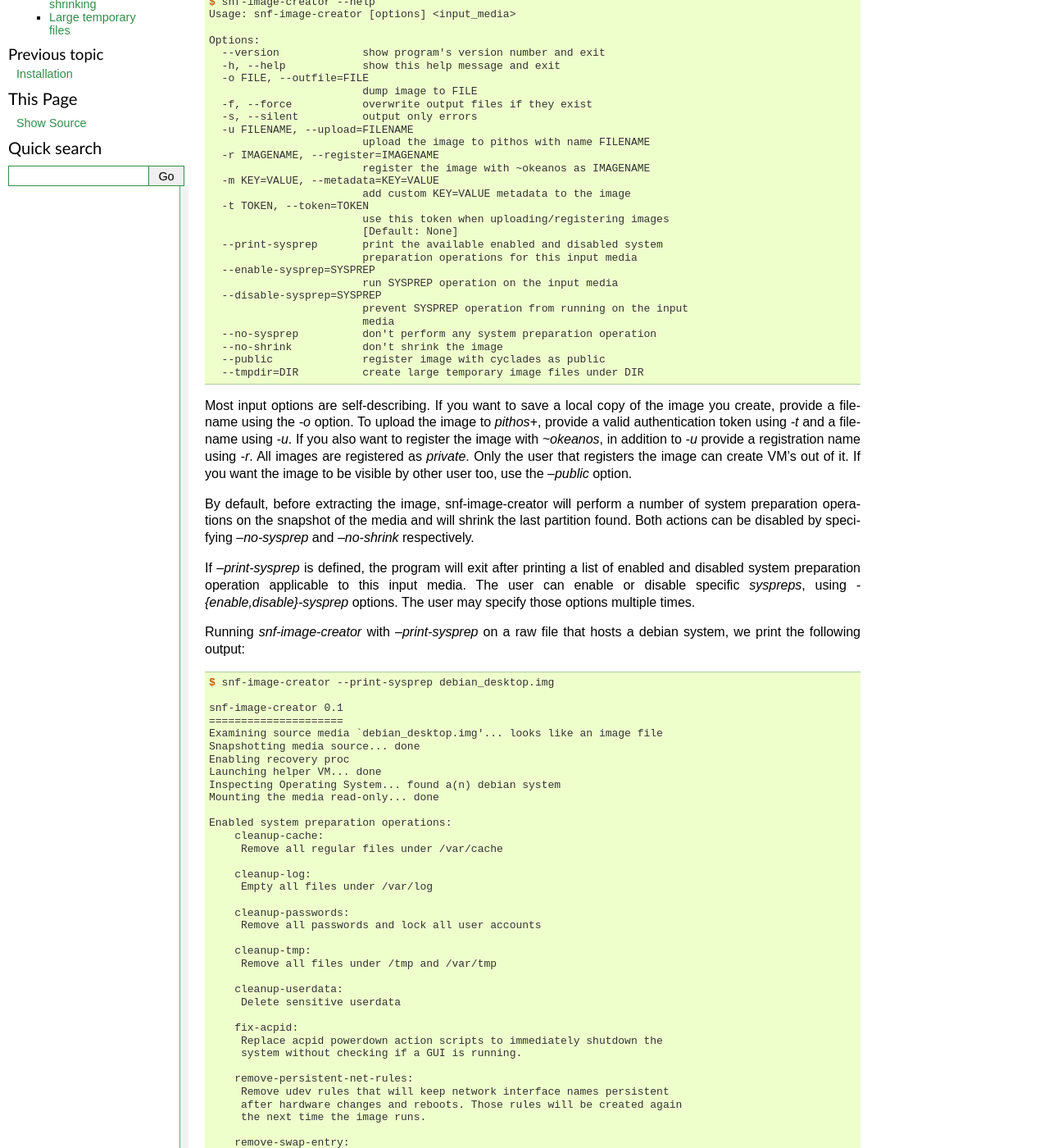
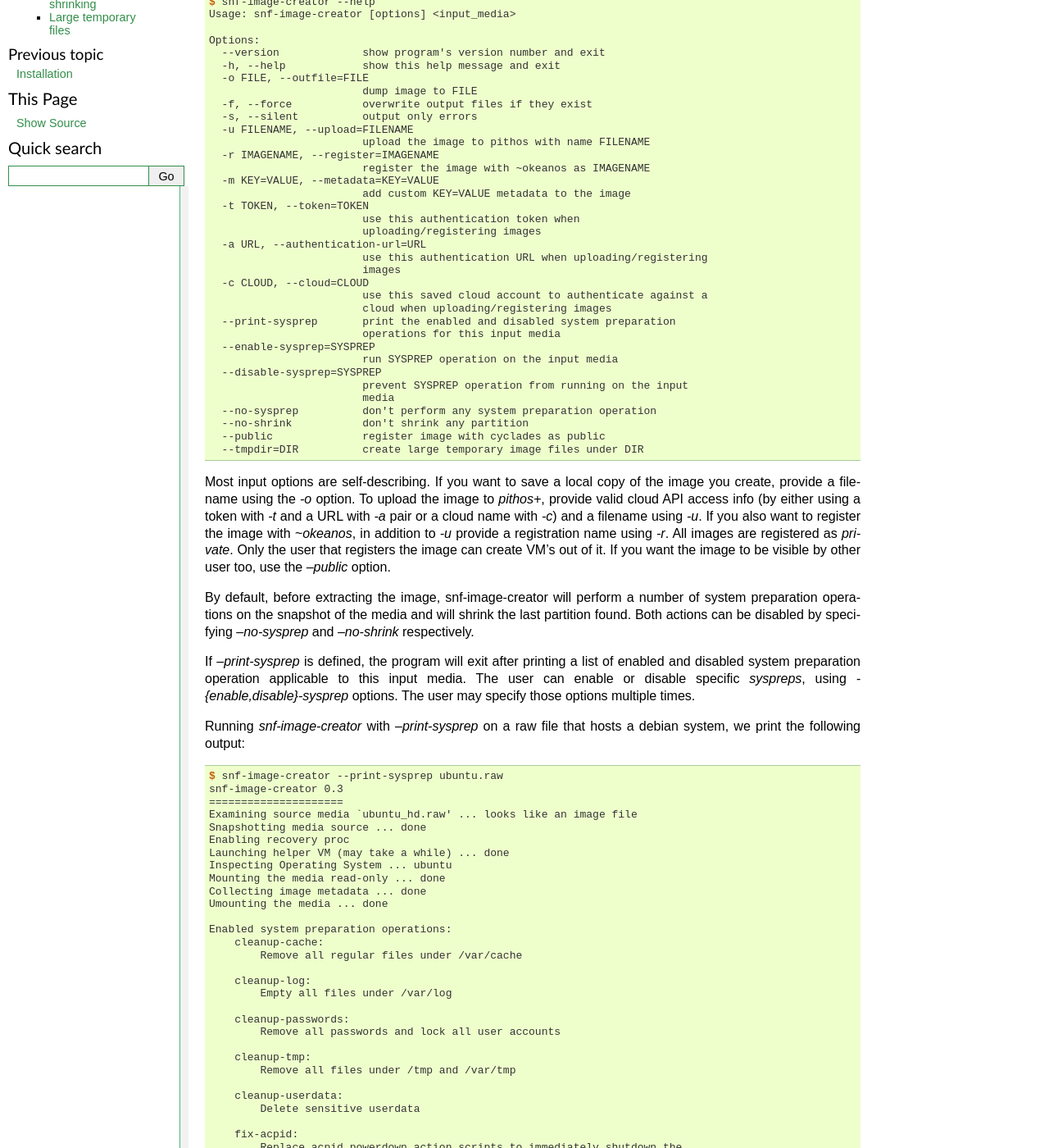
Before and after one commit to grnet/snf-image-creator, a Sphinx documentation site: the page built from docs/usage.rst, in a window 1280 px wide and 1400 px high, scrolled down 349 px. Shown: the whole window at 82% size. Built offline with Sphinx 7.4.7, drawn with Linux system fonts in a browser that asks for light colours; some of the changed text lies outside the part shown.

```diff
--- a/docs/usage.rst
+++ b/docs/usage.rst
@@ -17,40 +17,47 @@
 
 .. code-block:: console
 
- $ snf-image-creator --help
- Usage: snf-image-creator [options] <input_media>
+   $ snf-image-creator --help
+   Usage: snf-image-creator [options] <input_media>
 
- Options:
-   --version             show program's version number and exit
-   -h, --help            show this help message and exit
-   -o FILE, --outfile=FILE
-                         dump image to FILE
-   -f, --force           overwrite output files if they exist
-   -s, --silent          output only errors
-   -u FILENAME, --upload=FILENAME
-                         upload the image to pithos with name FILENAME
-   -r IMAGENAME, --register=IMAGENAME
-                         register the image with ~okeanos as IMAGENAME
-   -m KEY=VALUE, --metadata=KEY=VALUE
-                         add custom KEY=VALUE metadata to the image
-   -t TOKEN, --token=TOKEN
-                         use this token when uploading/registering images
-                         [Default: None]
-   --print-sysprep       print the available enabled and disabled system
-                         preparation operations for this input media
-   --enable-sysprep=SYSPREP
-                         run SYSPREP operation on the input media
-   --disable-sysprep=SYSPREP
-                         prevent SYSPREP operation from running on the input
-                         media
-   --no-sysprep          don't perform any system preparation operation
-   --no-shrink           don't shrink the image
-   --public              register image with cyclades as public
-   --tmpdir=DIR          create large temporary image files under DIR
+   Options:
+     --version             show program's version number and exit
+     -h, --help            show this help message and exit
+     -o FILE, --outfile=FILE
+                           dump image to FILE
+     -f, --force           overwrite output files if they exist
+     -s, --silent          output only errors
+     -u FILENAME, --upload=FILENAME
+                           upload the image to pithos with name FILENAME
+     -r IMAGENAME, --register=IMAGENAME
+                           register the image with ~okeanos as IMAGENAME
+     -m KEY=VALUE, --metadata=KEY=VALUE
+                           add custom KEY=VALUE metadata to the image
+     -t TOKEN, --token=TOKEN
+                           use this authentication token when
+                           uploading/registering images
+     -a URL, --authentication-url=URL
+                           use this authentication URL when uploading/registering
+                           images
+     -c CLOUD, --cloud=CLOUD
+                           use this saved cloud account to authenticate against a
+                           cloud when uploading/registering images
+     --print-sysprep       print the enabled and disabled system preparation
+                           operations for this input media
+     --enable-sysprep=SYSPREP
+                           run SYSPREP operation on the input media
+     --disable-sysprep=SYSPREP
+                           prevent SYSPREP operation from running on the input
+                           media
+     --no-sysprep          don't perform any system preparation operation
+     --no-shrink           don't shrink any partition
+     --public              register image with cyclades as public
+     --tmpdir=DIR          create large temporary image files under DIR
 
 Most input options are self-describing. If you want to save a local copy of
 the image you create, provide a filename using the *-o* option. To upload the
-image to *pithos+*, provide a valid authentication token using *-t* and a
+image to *pithos+*, provide valid cloud API access info (by either using a
+token with *-t* and a URL with *-a* pair or a cloud name with *-c*) and a
 filename using *-u*. If you also want to register the image with *~okeanos*, in
 addition to *-u* provide a registration name using *-r*. All images are
 registered as *private*. Only the user that registers the image can create
@@ -75,61 +82,62 @@
 
 .. code-block:: console
 
-   $ snf-image-creator --print-sysprep debian_desktop.img
-
-   snf-image-creator 0.1
+   $ snf-image-creator --print-sysprep ubuntu.raw
+   snf-image-creator 0.3
    =====================
-   Examining source media `debian_desktop.img'... looks like an image file
-   Snapshotting media source... done
+   Examining source media `ubuntu_hd.raw' ... looks like an image file
+   Snapshotting media source ... done
    Enabling recovery proc
-   Launching helper VM... done
-   Inspecting Operating System... found a(n) debian system
-   Mounting the media read-only... done
+   Launching helper VM (may take a while) ... done
+   Inspecting Operating System ... ubuntu
+   Mounting the media read-only ... done
+   Collecting image metadata ... done
+   Umounting the media ... done
 
    Enabled system preparation operations:
        cleanup-cache:
-   	Remove all regular files under /var/cache
+           Remove all regular files under /var/cache
 
        cleanup-log:
-   	Empty all files under /var/log
+           Empty all files under /var/log
 
        cleanup-passwords:
-   	Remove all passwords and lock all user accounts
+           Remove all passwords and lock all user accounts
 
        cleanup-tmp:
-   	Remove all files under /tmp and /var/tmp
+           Remove all files under /tmp and /var/tmp
 
        cleanup-userdata:
-   	Delete sensitive userdata
+           Delete sensitive userdata
 
        fix-acpid:
-   	Replace acpid powerdown action scripts to immediately shutdown the
-   	system without checking if a GUI is running.
+           Replace acpid powerdown action scripts to immediately shutdown the
+           system without checking if a GUI is running.
 
        remove-persistent-net-rules:
-   	Remove udev rules that will keep network interface names persistent
-   	after hardware changes and reboots. Those rules will be created again
-   	the next time the image runs.
+           Remove udev rules that will keep network interface names persistent
+           after hardware changes and reboots. Those rules will be created again
+           the next time the image runs.
 
        remove-swap-entry:
-   	Remove swap entry from /etc/fstab. If swap is the last partition
-   	then the partition will be removed when shrinking is performed. If the
-   	swap partition is not the last partition in the disk or if you are not
-   	going to shrink the image you should probably disable this.
+           Remove swap entry from /etc/fstab. If swap is the last partition
+           then the partition will be removed when shrinking is performed. If the
+           swap partition is not the last partition in the disk or if you are not
+           going to shrink the image you should probably disable this.
 
        use-persistent-block-device-names:
-   	Scan fstab & grub configuration files and replace all non-persistent
-   	device references with UUIDs.
+           Scan fstab & grub configuration files and replace all non-persistent
+           device references with UUIDs.
 
    Disabled system preparation operations:
        cleanup-mail:
-   	Remove all files under /var/mail and /var/spool/mail
+           Remove all files under /var/mail and /var/spool/mail
 
        remove-user-accounts:
-   	Remove all user accounts with id greater than 1000
+           Remove all user accounts with id greater than 1000
 
 
-   cleaning up...
+   cleaning up ...
 
 If you want the image to have all normal user accounts and all mail files
 removed, you should use *--enable-sysprep* option like this:
@@ -173,11 +181,11 @@
 When *snf-mkimage* runs in *wizard* mode, the user is just asked to provide the
 following basic information:
 
+ * Cloud: The cloud account to use to upload and register the resulting image
  * Name: A short name for the image (ex. "Slackware")
  * Description: An one-line description for the image
    (ex. "Slackware Linux 14.0 with KDE")
  * Registration Type: Private or Public
- * Account: The authentication token for an *~okeanos* account
 
 After confirming, the image will be extracted, uploaded to *pithos+* and
 registered with *~okeanos*. The user will also be given the choice to keep a
@@ -202,10 +210,9 @@
 
 In the *Register* sub-menu the user can provide:
 
- * The credentials (authentication token) to use when authenticating
-   to *~okeanos*
+ * Which cloud account to use
  * A *pithos+* filename for the uploaded *diskdump* image
- * A name for the image to use when registering it with *~okeanos*, as well as
+ * A name for the image to use when registering it with *~cyclades*, as well as
    the registration type (*private* or *public*)
 
 By choosing the *Extract* menu entry, the user can dump the image to the local
```
Also changed, not shown: other parts of docs/usage.rst (+4 -4 lines), docs/snapshots/confirm.png, docs/snapshots/main_menu.png, docs/snapshots/wizard.png.
